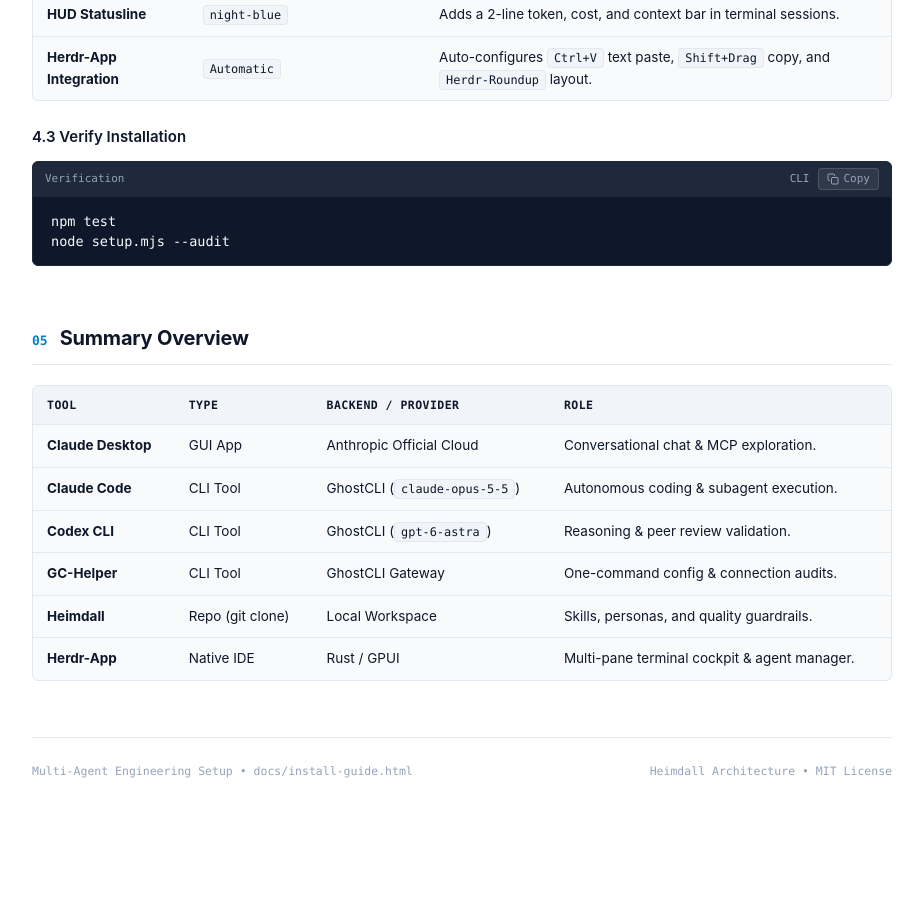
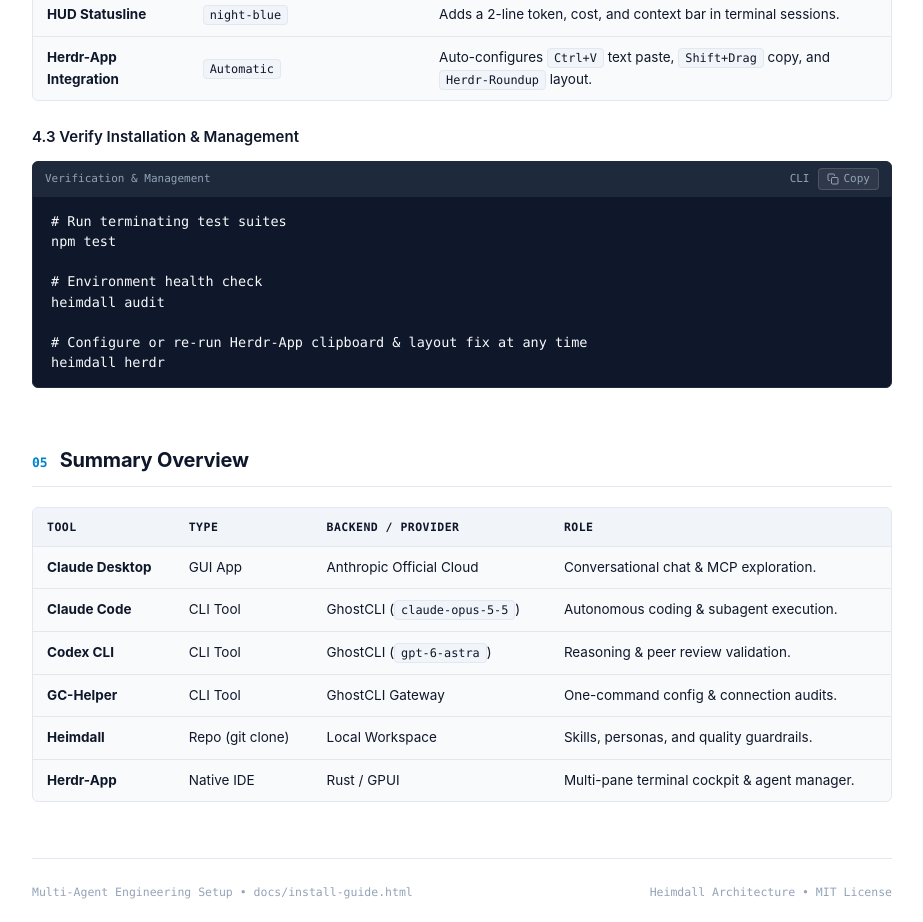
Before and after one commit to bepaldes/bepaldes.github.io, a plain HTML site: page install-guide.html in a window 1280 px wide. Shown: the part 4840-5762 px from the top of the page, without its empty margins (178-1101 px from the left). Before the commit the page ends 5720 px from the top, so only its background shows below. Drawn offline with Linux system fonts and the light colour scheme.

Commit message:
docs: update install-guide with heimdall herdr command

```diff
--- a/install-guide.html
+++ b/install-guide.html
@@ -718,11 +718,17 @@ npm install</code></pre>
         </table>
       </div>
 
-      <h3>4.3 Verify Installation</h3>
+      <h3>4.3 Verify Installation &amp; Management</h3>
       <div class="terminal">
-        <div class="terminal-top"><span>Verification</span><span>CLI</span></div>
-        <pre><code>npm test
-node setup.mjs --audit</code></pre>
+        <div class="terminal-top"><span>Verification &amp; Management</span><span>CLI</span></div>
+        <pre><code># Run terminating test suites
+npm test
+
+# Environment health check
+heimdall audit
+
+# Configure or re-run Herdr-App clipboard &amp; layout fix at any time
+heimdall herdr</code></pre>
       </div>
     </section>
 
```
